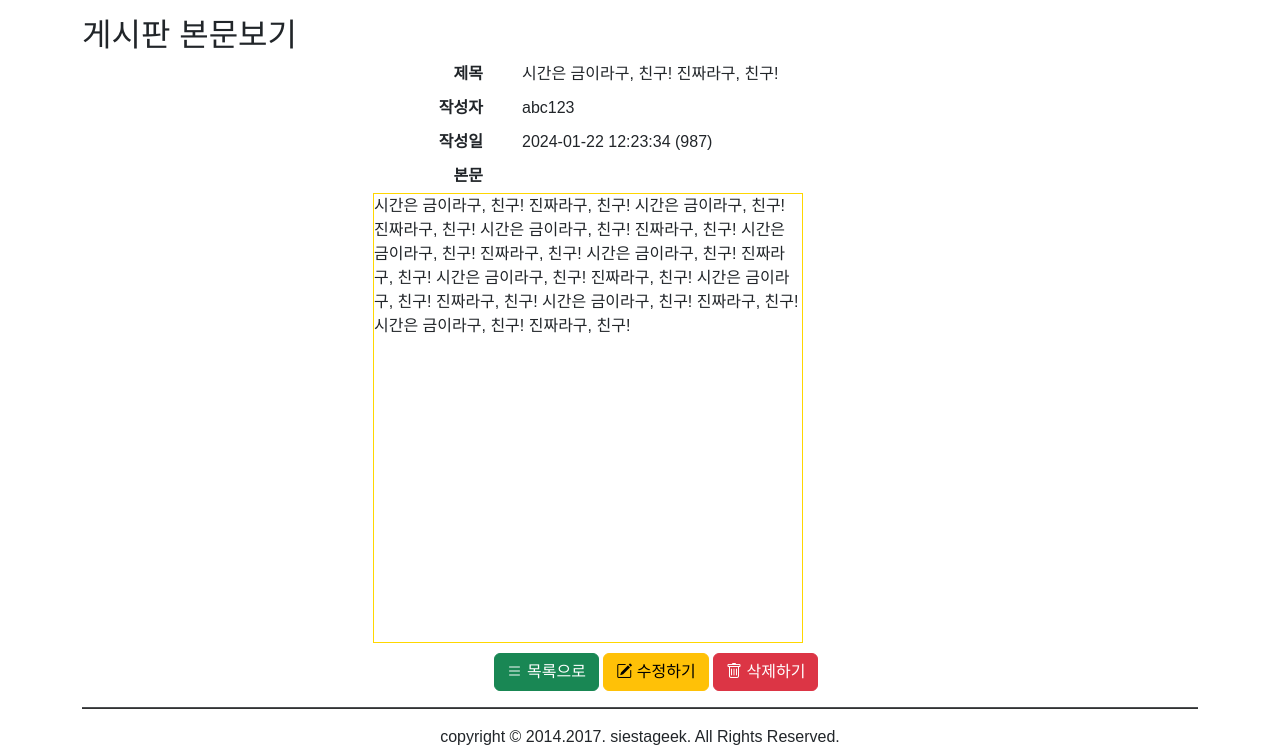
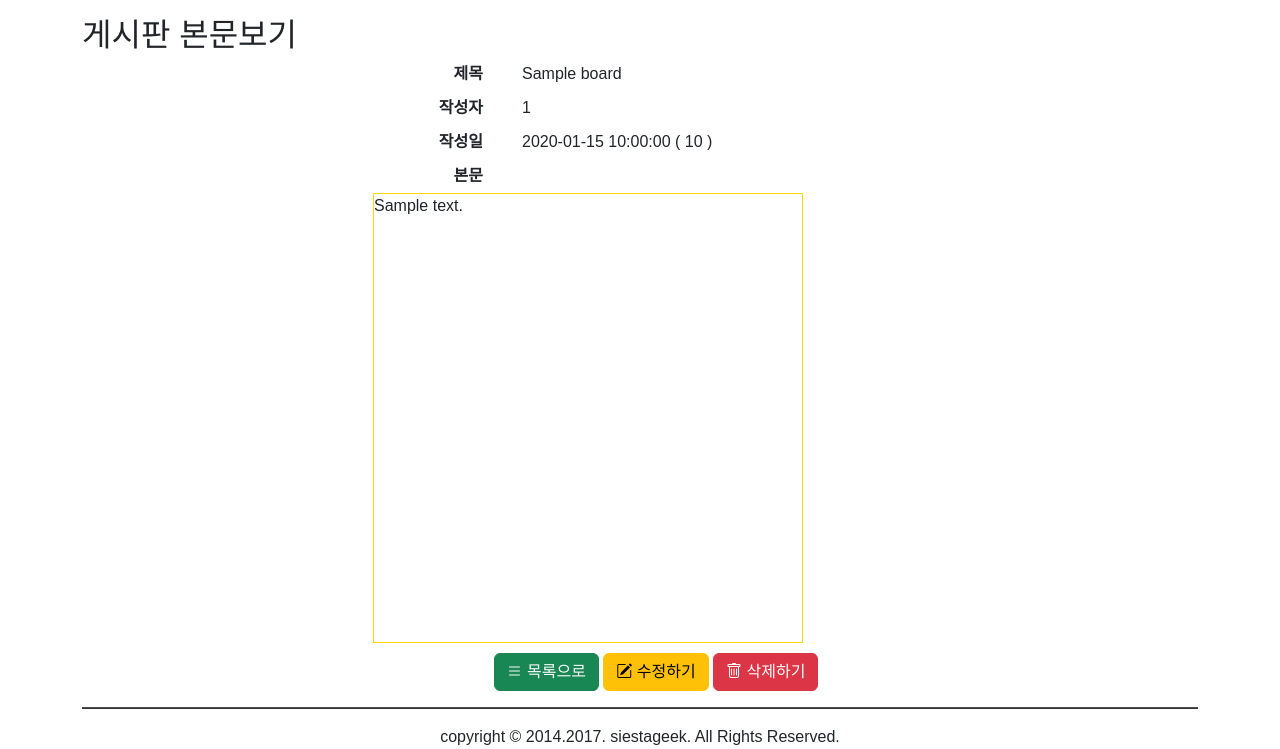
Before and after one commit to redraoh/FastAPIproject, a FastAPI app: page /board/view/1 in a window 1280 px wide. Shown: the part 138-887 px from the top of the page. Run offline with FastAPI, Linux system fonts and the light colour scheme; tables that the repository leaves empty hold one stand-in row (values such as "Sample post").

Commit message:
게시판 본문보기 - 프론트엔드

```diff
--- a/views/templates/board/view.html
+++ b/views/templates/board/view.html
@@ -24,21 +24,20 @@
     <div id="view" class="container w-50">
         <div class="row">
             <div class="col-auto"><label>제목</label></div>
-            <div class="col-auto"><span>시간은 금이라구, 친구! 진짜라구, 친구!</span></div>
+            <div class="col-auto"><span>{{ bd.title }}</span></div>
         </div>
         <div class="row">
             <div class="col-auto"><label>작성자</label></div>
-            <div class="col-auto"><span>abc123</span></div>
+            <div class="col-auto"><span>{{ bd.userid }}</span></div>
         </div>
         <div class="row">
             <div class="col-auto">
             <label>작성일</label></div>
-            <div class="col-auto"><span>2024-01-22 12:23:34 (987)</span></div>
+            <div class="col-auto"><span>{{ bd.regdate.strftime('%Y-%m-%d %H:%M:%S') }} ( {{ bd.views }} )</span></div>
         </div>
         <div class="row">
             <div class="col-auto"><label class="dragup">본문</label></div>
-            <div class="col-auto"><span id="contents" >시간은 금이라구, 친구! 진짜라구, 친구! 시간은 금이라구, 친구! 진짜라구, 친구! 시간은 금이라구, 친구! 진짜라구, 친구! 시간은 금이라구,
-                친구! 진짜라구, 친구! 시간은 금이라구, 친구! 진짜라구, 친구! 시간은 금이라구, 친구! 진짜라구, 친구! 시간은 금이라구, 친구! 진짜라구, 친구! 시간은 금이라구, 친구! 진짜라구, 친구! 시간은 금이라구, 친구! 진짜라구, 친구!
+            <div class="col-auto"><span id="contents" >{{ bd.contents }}
             </span></div>
         </div>
         <div class="container mx-3">
```
